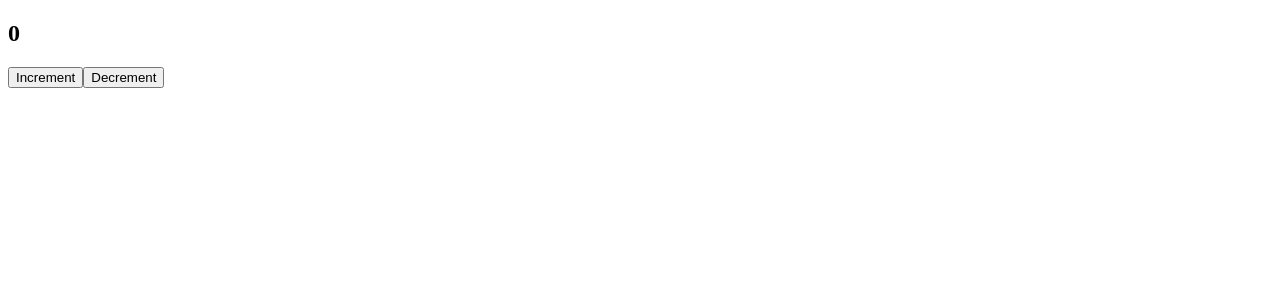
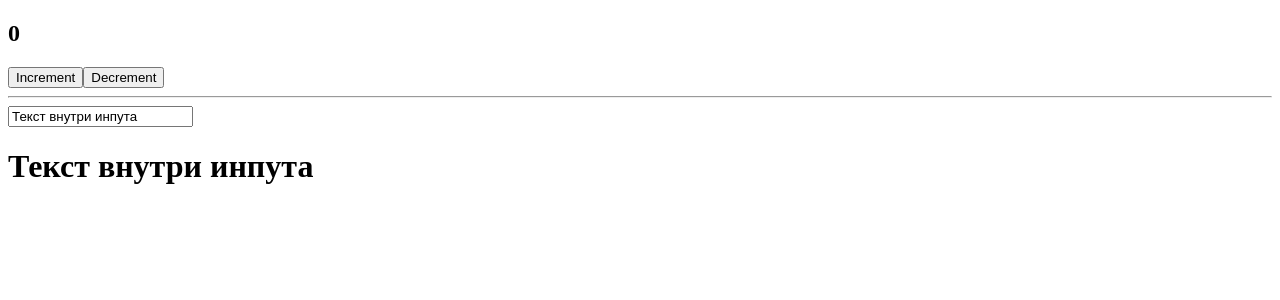
Before and after one commit to Aleksandr-Glebik/ulbi-tv-react, a React (Create React App) app: page / in a window 1280 px wide. Shown: the top 300 px of the page. Built offline with nearby package versions, Linux system fonts and the light colour scheme.

Commit message:
feat: add input and setValue in input

```diff
--- a/src/App.js
+++ b/src/App.js
@@ -3,6 +3,7 @@
 function App() {
 
   const [likes, setLikes] = useState(0)
+  const [value, setValue] = useState('Текст внутри инпута')
 
   function increment() {
     setLikes(likes + 1)
@@ -13,9 +14,16 @@
 
   return (
     <div className='App'>
-      <h2>{likes}</h2>
+       <h2>{likes}</h2>
        <button onClick={ increment }>Increment</button>
        <button onClick={ decrement }>Decrement</button>
+       <hr />
+       <input
+         type={'text'}
+         value={value}
+         onChange={ event => setValue(event.target.value)}
+        />
+       <h1>{value}</h1>
     </div>
   )
 }
```
